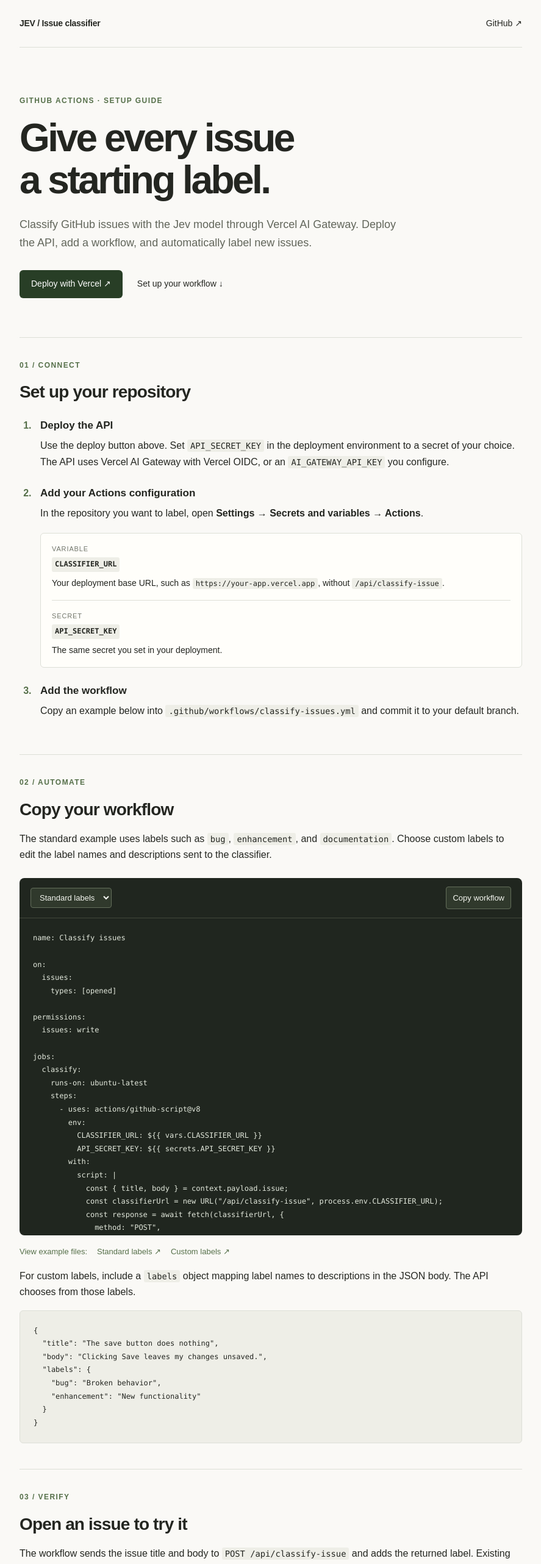
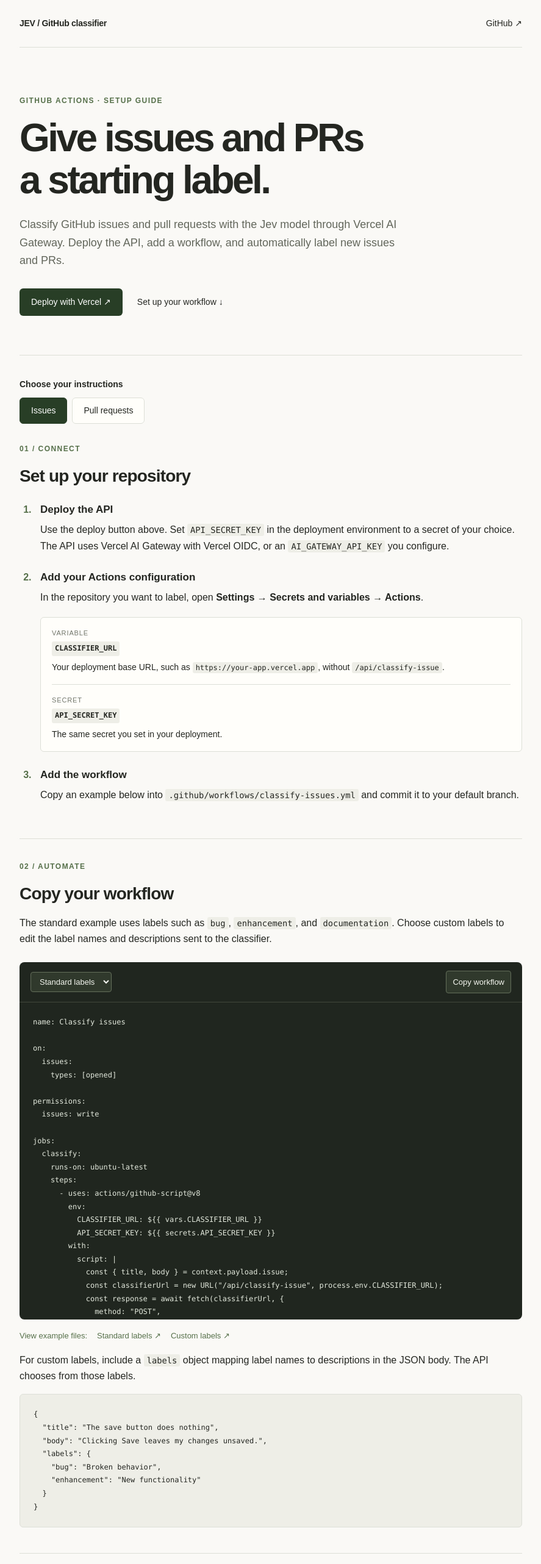
Before and after one commit to xavierloeraflores/jev-github-classifier, a Next.js app: page / in a window 1280 px wide. Shown: the top 2565 px of the page at 61% size, without its empty margins (196-1083 px from the left). Built offline with nearby package versions, Linux system fonts and the light colour scheme.

Commit message:
Add issue and PR instruction switch to homepage

```diff
--- a/src/app/globals.css
+++ b/src/app/globals.css
@@ -14,6 +14,14 @@ h1 { font-size: clamp(40px, 7vw, 64px); line-height: 1.08; letter-spacing: -.055
 .intro-links { display: flex; flex-wrap: wrap; align-items: center; gap: 24px; margin-top: 30px; font-size: 14px; }
 .primary-link { background: #283e26; color: white; padding: 11px 19px; border-radius: 6px; }
 .doc-section { border-top: 1px solid #dddfd7; padding: 36px 0 42px; scroll-margin-top: 24px; }
+.instruction-switch { border: 0; padding: 0; margin: 0 0 32px; }
+.instruction-switch legend { font-size: 14px; font-weight: 600; margin-bottom: 10px; }
+.instruction-options { display: flex; gap: 8px; }
+.instruction-options label { position: relative; cursor: pointer; }
+.instruction-options input { position: absolute; opacity: 0; width: 1px; height: 1px; }
+.instruction-options span { display: block; border: 1px solid #dddfd7; border-radius: 6px; padding: 9px 18px; font-size: 14px; background: #fffefa; }
+.instruction-options input:checked + span { background: #283e26; color: white; border-color: #283e26; }
+.instruction-options input:focus-visible + span { outline: 2px solid #87aa68; outline-offset: 4px; }
 h2 { font-size: 28px; line-height: 1.25; letter-spacing: -.03em; font-weight: 600; margin-bottom: 18px; }
 h3 { font-size: 17px; font-weight: 600; margin-bottom: 6px; }
 p { margin: 0 0 16px; }
--- a/src/app/layout.tsx
+++ b/src/app/layout.tsx
@@ -2,7 +2,7 @@ import type { Metadata } from "next";
 import "./globals.css";
 
 export const metadata: Metadata = {
-  title: "JEV Issue Classifier",
+  title: "JEV GitHub Classifier",
 };
 
 export default function RootLayout({ children }: LayoutProps<"/">) {
--- a/src/app/page.tsx
+++ b/src/app/page.tsx
@@ -1,59 +1,14 @@
 import { readFileSync } from "node:fs";
 import { join } from "node:path";
-import { WorkflowExample } from "./workflow-example";
+import { SetupGuide } from "./setup-guide";
 
-const repository = "https://github.com/xavierloeraflores/jev-issue-classifier";
+function readExamples(target: "issues" | "prs") {
+  return {
+    standard: readFileSync(join(process.cwd(), `examples/classify-${target}.yml`), "utf8"),
+    custom: readFileSync(join(process.cwd(), `examples/classify-${target}-custom-labels.yml`), "utf8"),
+  };
+}
 
 export default function Home() {
-  const standard = readFileSync(join(process.cwd(), "examples/classify-issues.yml"), "utf8");
-  const custom = readFileSync(join(process.cwd(), "examples/classify-issues-custom-labels.yml"), "utf8");
-
-  return (
-    <main className="docs">
-      <header className="site-header">
-        <span className="wordmark">JEV / Issue classifier</span>
-        <a href={repository}>GitHub ↗</a>
-      </header>
-
-      <section className="intro" aria-labelledby="title">
-        <p className="eyebrow">GitHub Actions · Setup guide</p>
-        <h1 id="title">Give every issue<br />a starting label.</h1>
-        <p className="lede">Classify GitHub issues with the Jev model through Vercel AI Gateway. Deploy the API, add a workflow, and automatically label new issues.</p>
-        <div className="intro-links">
-          <a className="primary-link" href={`https://vercel.com/new/clone?repository-url=${encodeURIComponent(repository)}`}>Deploy with Vercel ↗</a>
-          <a href="#setup">Set up your workflow ↓</a>
-        </div>
-      </section>
-
-      <section id="setup" className="doc-section" aria-labelledby="setup-title">
-        <p className="eyebrow">01 / Connect</p>
-        <h2 id="setup-title">Set up your repository</h2>
-        <ol className="steps">
-          <li><h3>Deploy the API</h3><p>Use the deploy button above. Set <code>API_SECRET_KEY</code> in the deployment environment to a secret of your choice. The API uses Vercel AI Gateway with Vercel OIDC, or an <code>AI_GATEWAY_API_KEY</code> you configure.</p></li>
-          <li><h3>Add your Actions configuration</h3><p>In the repository you want to label, open <strong>Settings → Secrets and variables → Actions</strong>.</p>
-            <div className="settings"><p><span>Variable</span><code>CLASSIFIER_URL</code>Your deployment base URL, such as <code>https://your-app.vercel.app</code>, without <code>/api/classify-issue</code>.</p><p><span>Secret</span><code>API_SECRET_KEY</code>The same secret you set in your deployment.</p></div>
-          </li>
-          <li><h3>Add the workflow</h3><p>Copy an example below into <code>.github/workflows/classify-issues.yml</code> and commit it to your default branch.</p></li>
-        </ol>
-      </section>
-
-      <section className="doc-section" aria-labelledby="workflow-title">
-        <p className="eyebrow">02 / Automate</p>
-        <h2 id="workflow-title">Copy your workflow</h2>
-        <p>The standard example uses labels such as <code>bug</code>, <code>enhancement</code>, and <code>documentation</code>. Choose custom labels to edit the label names and descriptions sent to the classifier.</p>
-        <WorkflowExample standard={standard} custom={custom} />
-        <p className="example-links">View example files: <a href={`${repository}/blob/HEAD/examples/classify-issues.yml`}>Standard labels ↗</a><a href={`${repository}/blob/HEAD/examples/classify-issues-custom-labels.yml`}>Custom labels ↗</a></p>
-        <p>For custom labels, include a <code>labels</code> object mapping label names to descriptions in the JSON body. The API chooses from those labels.</p>
-        <pre className="small-code"><code>{`{\n  "title": "The save button does nothing",\n  "body": "Clicking Save leaves my changes unsaved.",\n  "labels": {\n    "bug": "Broken behavior",\n    "enhancement": "New functionality"\n  }\n}`}</code></pre>
-      </section>
-
-      <section className="doc-section" aria-labelledby="try-title">
-        <p className="eyebrow">03 / Verify</p>
-        <h2 id="try-title">Open an issue to try it</h2>
-        <p>The workflow sends the issue title and body to <code>POST /api/classify-issue</code> and adds the returned label. Existing labels stay in place. Check the run in your repository&apos;s <strong>Actions</strong> tab.</p>
-        <p>If a run fails, confirm the endpoint URL and matching secrets. An HTTP <code>401</code> means the API secret did not match; <code>502</code> means classification failed.</p>
-      </section>
-      <footer>Jev Issue Classifier <a href={`${repository}#readme`}>Read the README ↗</a></footer>
-    </main>
-  );
+  return <SetupGuide issues={readExamples("issues")} prs={readExamples("prs")} />;
 }
--- /dev/null
+++ b/src/app/setup-guide.tsx
@@ -0,0 +1,84 @@
+"use client";
+
+import { useState } from "react";
+import { WorkflowExample } from "./workflow-example";
+
+const repository = "https://github.com/xavierloeraflores/jev-issue-classifier";
+
+type WorkflowFiles = { standard: string; custom: string };
+
+type Props = {
+  issues: WorkflowFiles;
+  prs: WorkflowFiles;
+};
+
+export function SetupGuide({ issues, prs }: Props) {
+  const [target, setTarget] = useState<"issues" | "prs">("issues");
+  const isPr = target === "prs";
+  const { standard, custom } = isPr ? prs : issues;
+  const endpoint = isPr ? "/api/classify-pr" : "/api/classify-issue";
+  const filename = `classify-${target}`;
+
+  return (
+    <main className="docs">
+      <header className="site-header">
+        <span className="wordmark">JEV / GitHub classifier</span>
+        <a href={repository}>GitHub ↗</a>
+      </header>
+
+      <section className="intro" aria-labelledby="title">
+        <p className="eyebrow">GitHub Actions · Setup guide</p>
+        <h1 id="title">Give issues and PRs<br />a starting label.</h1>
+        <p className="lede">Classify GitHub issues and pull requests with the Jev model through Vercel AI Gateway. Deploy the API, add a workflow, and automatically label new issues and PRs.</p>
+        <div className="intro-links">
+          <a className="primary-link" href={`https://vercel.com/new/clone?repository-url=${encodeURIComponent(repository)}`}>Deploy with Vercel ↗</a>
+          <a href="#setup">Set up your workflow ↓</a>
+        </div>
+      </section>
+
+      <section id="setup" className="doc-section" aria-labelledby="setup-title">
+        <fieldset className="instruction-switch">
+          <legend>Choose your instructions</legend>
+          <div className="instruction-options">
+            <label><input type="radio" name="instructions" value="issues" checked={!isPr} onChange={() => setTarget("issues")} /><span>Issues</span></label>
+            <label><input type="radio" name="instructions" value="prs" checked={isPr} onChange={() => setTarget("prs")} /><span>Pull requests</span></label>
+          </div>
+        </fieldset>
+        <p className="eyebrow">01 / Connect</p>
+        <h2 id="setup-title">Set up your repository</h2>
+        <ol className="steps">
+          <li><h3>Deploy the API</h3><p>Use the deploy button above. Set <code>API_SECRET_KEY</code> in the deployment environment to a secret of your choice. The API uses Vercel AI Gateway with Vercel OIDC, or an <code>AI_GATEWAY_API_KEY</code> you configure.</p></li>
+          <li><h3>Add your Actions configuration</h3><p>In the repository you want to label, open <strong>Settings → Secrets and variables → Actions</strong>.</p>
+            <div className="settings"><p><span>Variable</span><code>CLASSIFIER_URL</code>Your deployment base URL, such as <code>https://your-app.vercel.app</code>, without <code>{endpoint}</code>.</p><p><span>Secret</span><code>API_SECRET_KEY</code>The same secret you set in your deployment.</p></div>
+          </li>
+          <li><h3>Add the workflow</h3><p>Copy an example below into <code>{`.github/workflows/${filename}.yml`}</code> and commit it to your default branch.</p></li>
+        </ol>
+      </section>
+
+      <section className="doc-section" aria-labelledby="workflow-title">
+        <p className="eyebrow">02 / Automate</p>
+        <h2 id="workflow-title">Copy your workflow</h2>
+        <p>The standard example uses labels such as <code>bug</code>, <code>enhancement</code>, and <code>documentation</code>. Choose custom labels to edit the label names and descriptions sent to the classifier.</p>
+        <WorkflowExample key={target} standard={standard} custom={custom} />
+        <p className="example-links">View example files: <a href={`${repository}/blob/HEAD/examples/${filename}.yml`}>Standard labels ↗</a><a href={`${repository}/blob/HEAD/examples/${filename}-custom-labels.yml`}>Custom labels ↗</a></p>
+        <p>For custom labels, include a <code>labels</code> object mapping label names to descriptions in the JSON body. The API chooses from those labels.</p>
+        <pre className="small-code"><code>{JSON.stringify({
+          title: isPr ? "Fix the save button" : "The save button does nothing",
+          body: isPr ? "Save pending changes when the Save button is clicked." : "Clicking Save leaves my changes unsaved.",
+          labels: {
+            bug: isPr ? "Fixes broken behavior" : "Broken behavior",
+            enhancement: "New functionality",
+          },
+        }, null, 2)}</code></pre>
+      </section>
+
+      <section className="doc-section" aria-labelledby="try-title">
+        <p className="eyebrow">03 / Verify</p>
+        <h2 id="try-title">{isPr ? "Open a pull request to try it" : "Open an issue to try it"}</h2>
+        <p>The workflow sends the {isPr ? "pull request" : "issue"} title and body to <code>POST {endpoint}</code> and adds the returned label. Existing labels stay in place. Check the run in your repository&apos;s <strong>Actions</strong> tab.</p>
+        <p>If a run fails, confirm the endpoint URL and matching secrets. An HTTP <code>401</code> means the API secret did not match; <code>502</code> means classification failed.</p>
+      </section>
+      <footer>Jev GitHub Classifier <a href={`${repository}#readme`}>Read the README ↗</a></footer>
+    </main>
+  );
+}
```
